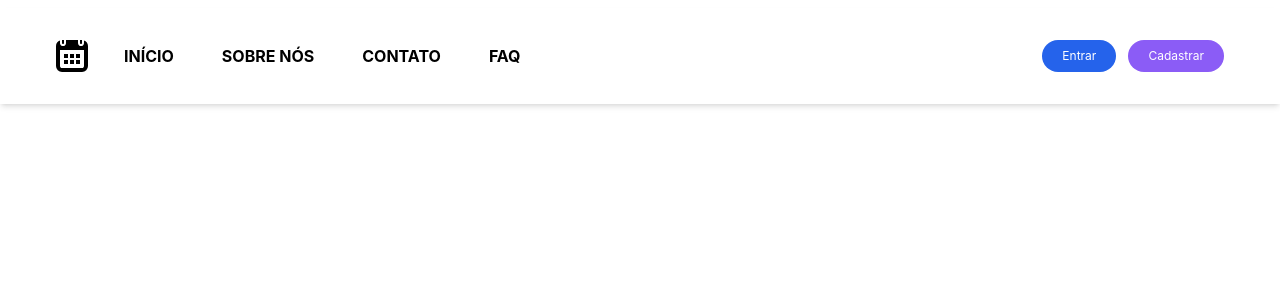
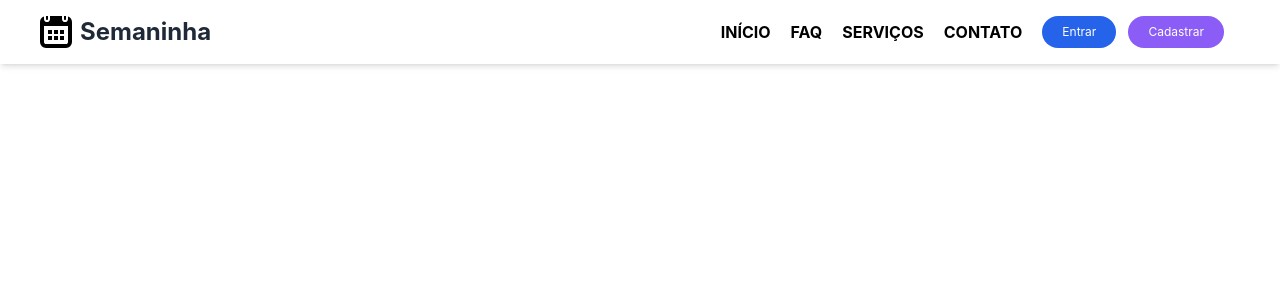
Before and after one commit to luc4sleite/semaninha, a React (Vite) app: page / in a window 1280 px wide. Shown: the top 300 px of the page. Built offline with nearby package versions, Linux system fonts and the light colour scheme.

Commit message:
feat: header

```diff
--- a/index.html
+++ b/index.html
@@ -5,6 +5,8 @@
     <link rel="icon" type="image/svg+xml" href="/vite.svg" />
     <meta name="viewport" content="width=device-width, initial-scale=1.0" />
     <title>Semaninha</title>
+    <script type="module" src="https://unpkg.com/ionicons@7.1.0/dist/ionicons/ionicons.esm.js"></script>
+    <script nomodule src="https://unpkg.com/ionicons@7.1.0/dist/ionicons/ionicons.js"></script>
   </head>
   <body>
     <div id="root"></div>
--- a/src/components/User/User.jsx
+++ b/src/components/Button/Button.jsx
@@ -1,8 +1,8 @@
-const User = () => {
+const Button = () => {
     return <div className="flex gap-3 mr-14">
         <button className="px-5 py-2 bg-blue-600 text-white rounded-full text-xs font-display hover:shadow-md hover:scale-90 hover:bg-blue-500 hover:duration-300">Entrar</button>
         <button className="px-5 py-2 bg-violet-500 text-white rounded-full text-xs font-display hover:shadow-md hover:scale-90 hover:bg-violet-400 hover:duration-300">Cadastrar</button>
     </div>
 }
 
-export default User
+export default Button
--- a/src/components/Header/Header.jsx
+++ b/src/components/Header/Header.jsx
@@ -1,18 +1,8 @@
 import Navbar from "../Navbar/Navbar"
-import User from "../User/User"
 
 const Header = () => {
-    return <div className="flex items-center justify-between gap-2 my-2 shadow-md py-8 w-full">
-        <div className="flex items-center gap-5 ml-14">
-            <a href="#">
-                <svg fill="#000000" width="32px" height="32px" viewBox="0 0 32 32" version="1.1" xmlns="http://www.w3.org/2000/svg">
-                <title>calendar</title>
-                <path d="M0 26.016q0 2.496 1.76 4.224t4.256 1.76h20q2.464 0 4.224-1.76t1.76-4.224v-20q0-1.952-1.12-3.488t-2.88-2.144v2.624q0 1.248-0.864 2.144t-2.144 0.864-2.112-0.864-0.864-2.144v-3.008h-12v3.008q0 1.248-0.896 2.144t-2.112 0.864-2.144-0.864-0.864-2.144v-2.624q-1.76 0.64-2.88 2.144t-1.12 3.488v20zM4 26.016v-16h24v16q0 0.832-0.576 1.408t-1.408 0.576h-20q-0.832 0-1.44-0.576t-0.576-1.408zM6.016 3.008q0 0.416 0.288 0.704t0.704 0.288 0.704-0.288 0.288-0.704v-3.008h-1.984v3.008zM8 24h4v-4h-4v4zM8 18.016h4v-4h-4v4zM14.016 24h4v-4h-4v4zM14.016 18.016h4v-4h-4v4zM20 24h4v-4h-4v4zM20 18.016h4v-4h-4v4zM24 3.008q0 0.416 0.288 0.704t0.704 0.288 0.704-0.288 0.32-0.704v-3.008h-2.016v3.008z"></path>
-                </svg>
-            </a>
-            <Navbar />
-        </div>
-        <User />
+    return <div>
+        <Navbar />
     </div>
 }
 
--- /dev/null
+++ b/src/components/MenuItems/MenuItems.jsx
@@ -0,0 +1,7 @@
+const MenuItems = ({title}) => {
+    return <div>
+        <li className="list-none sm:my-0 my-7"><a href="#" className="font-bold uppercase font-display hover:text-violet-500 active:border-b-4 active:border-black hover:duration-300">{title}</a></li>
+    </div>
+}
+
+export default MenuItems
--- a/src/components/Navbar/Navbar.jsx
+++ b/src/components/Navbar/Navbar.jsx
@@ -1,10 +1,32 @@
+import { Bars3Icon } from "@heroicons/react/20/solid"
+import MenuItems from "../MenuItems/MenuItems"
+import Button from "../Button/Button"
+import { useState } from "react"
+
 const Navbar = () => {
-    return <div>
-        <nav className="flex items-center gap-12 ml-4">
-            <li className="list-none"><a href="#" className="font-bold uppercase font-display hover:text-violet-500 active:border-b-4 active:border-black hover:duration-300">Início</a></li>
-            <li className="list-none"><a href="#" className="font-bold uppercase font-display hover:text-violet-500 active:border-b-4 active:border-black hover:duration-300">Sobre nós</a></li>
-            <li className="list-none"><a href="#" className="font-bold uppercase font-display hover:text-violet-500 active:border-b-4 active:border-black hover:duration-300">Contato</a></li>
-            <li className="list-none"><a href="#" className="font-bold uppercase font-display hover:text-violet-500 active:border-b-4 active:border-black hover:duration-300">FAQ</a></li>
+    let [open, setOpen] = useState(false)
+    return <div className="shadow-md w-full fixed top-0 left-0 m-auto">
+        <nav className="sm:flex bg-white py-4 items-center justify-between">
+            <div className="flex font-bold text-2xl cursor-pointer items-center font-display text-gray-800 gap-2 sm:px-10 px-7">
+                    <svg fill="#000000" width="32px" height="32px" viewBox="0 0 32 32" version="1.1" xmlns="http://www.w3.org/2000/svg">
+                    <title>calendar</title>
+                    <path d="M0 26.016q0 2.496 1.76 4.224t4.256 1.76h20q2.464 0 4.224-1.76t1.76-4.224v-20q0-1.952-1.12-3.488t-2.88-2.144v2.624q0 1.248-0.864 2.144t-2.144 0.864-2.112-0.864-0.864-2.144v-3.008h-12v3.008q0 1.248-0.896 2.144t-2.112 0.864-2.144-0.864-0.864-2.144v-2.624q-1.76 0.64-2.88 2.144t-1.12 3.488v20zM4 26.016v-16h24v16q0 0.832-0.576 1.408t-1.408 0.576h-20q-0.832 0-1.44-0.576t-0.576-1.408zM6.016 3.008q0 0.416 0.288 0.704t0.704 0.288 0.704-0.288 0.288-0.704v-3.008h-1.984v3.008zM8 24h4v-4h-4v4zM8 18.016h4v-4h-4v4zM14.016 24h4v-4h-4v4zM14.016 18.016h4v-4h-4v4zM20 24h4v-4h-4v4zM20 18.016h4v-4h-4v4zM24 3.008q0 0.416 0.288 0.704t0.704 0.288 0.704-0.288 0.32-0.704v-3.008h-2.016v3.008z"></path>
+                    </svg>
+                <span>Semaninha</span>
+            </div>
+
+            <div onClick={()=>setOpen(!open)}className="text-3xl absolute right-8 top-6 cursor-pointer sm:hidden">
+                <ion-icon name={open ? 'close':'menu'}></ion-icon>
+            </div>
+            <ul className={`sm:flex sm:items-center sm:gap-5 sm:pb-0 pb-12 absolute sm:static bg-white sm:z-auto z-[-1] left-0 w-full sm:w-auto sm:pl-0 pl-9 transition-all duration-500 ease-in ${open ? 'top-20 opacity-100':'top-[-490px]'} sm:opacity-100`}>
+                <MenuItems title="Início"/>
+                <MenuItems title="FAQ"/>
+                <MenuItems title="Serviços"/>
+                <MenuItems title="Contato"/>
+                <Button />
+            </ul>
+
+
         </nav>
     </div>
 }
```
